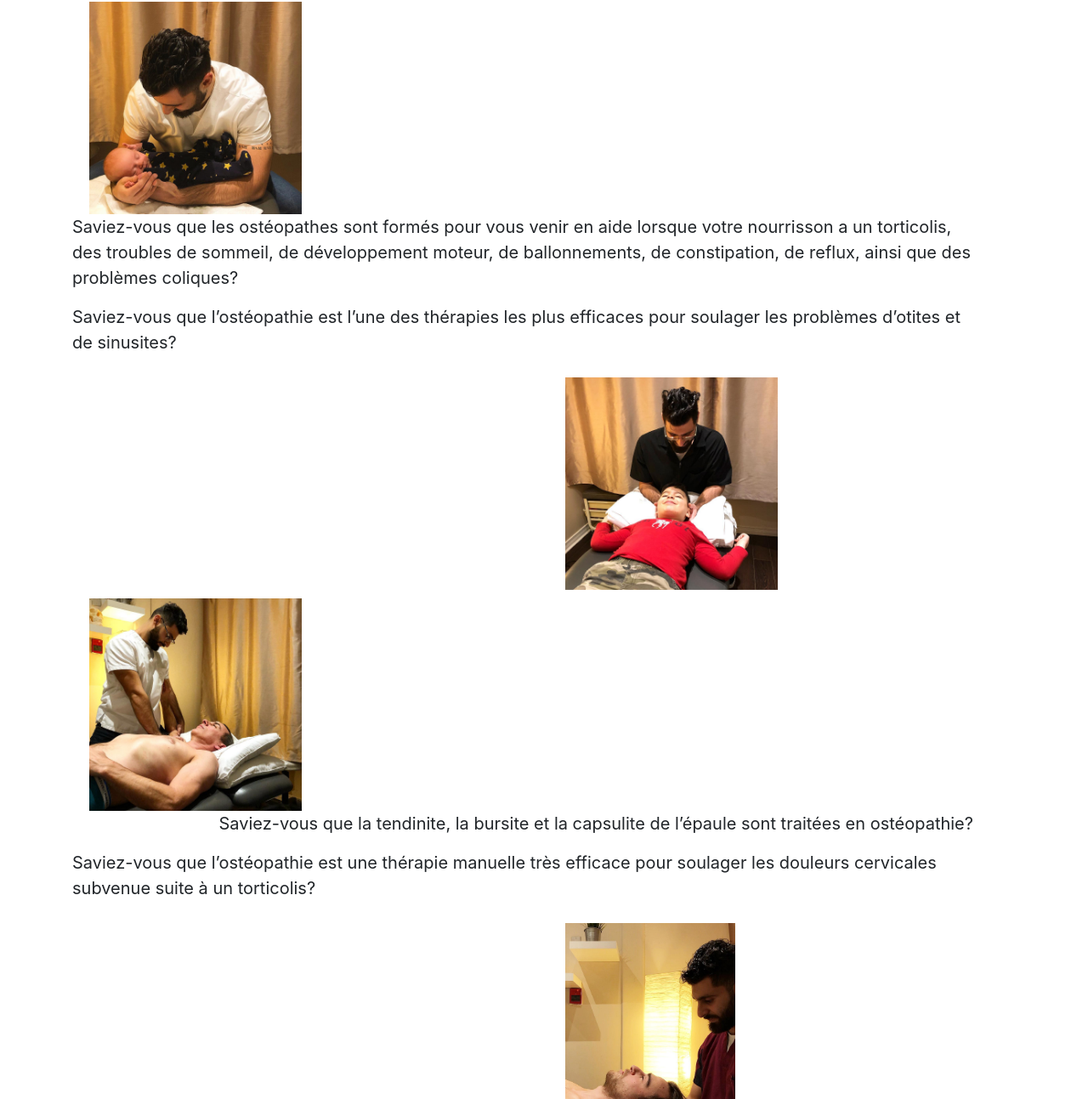
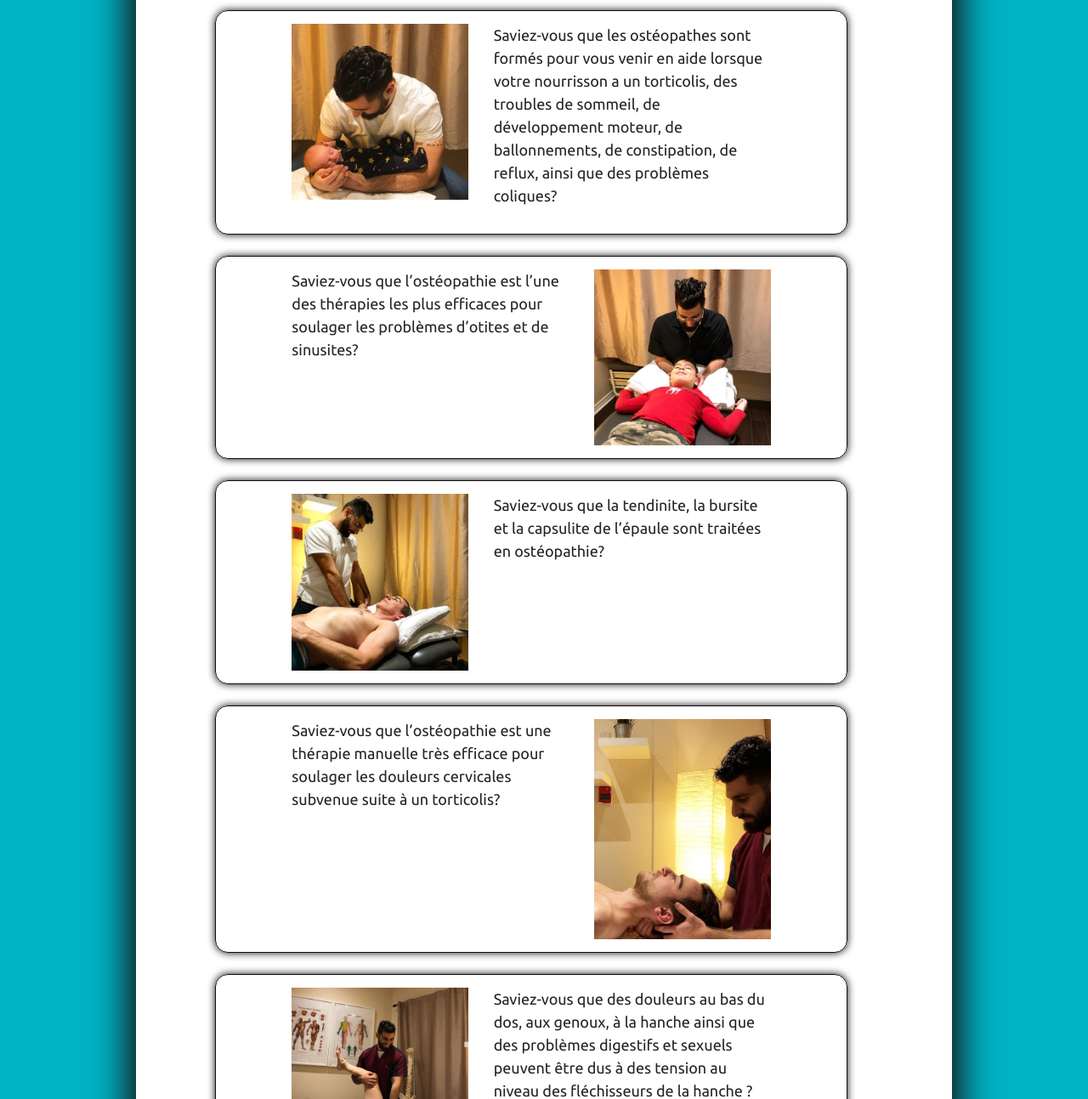
Before and after one commit to gabrielmercier96/patickProjet, a plain HTML site: page website/pageprinc.html in a window 1280 px wide. Shown: the part 263-1556 px from the top of the page at 85% size. Drawn offline with nearby package versions, Linux system fonts and the light colour scheme.

Commit message:
home page almost done

```diff
--- a/website/pageprinc.html
+++ b/website/pageprinc.html
@@ -1,52 +1,97 @@
 <html>
 <head>
-    <link rel="stylesheet" type="text/css" href="stylesheet.css">
     <link rel="stylesheet" href="https://stackpath.bootstrapcdn.com/bootstrap/4.3.1/css/bootstrap.min.css"
           integrity="sha384-ggOyR0iXCbMQv3Xipma34MD+dH/1fQ784/j6cY/iJTQUOhcWr7x9JvoRxT2MZw1T" crossorigin="anonymous">
+    <link rel="stylesheet" type="text/css"
+          href="http://fonts.googleapis.com/css?family=Ubuntu:regular,bold&subset=Latin">
+    <link rel="stylesheet" type="text/css" href="stylesheet.css">
+
 </head>
 <body>
 <div class="container">
+    <div class="baniere">
         <img id="image" src="logo.jpg"/>
+
         <div class="topnav">
             <a class="active" href="#home">Home</a>
             <a href="#news">News</a>
             <a href="#contact">Contact</a>
             <a href="#about">About</a>
         </div>
-    <div id="divright">
+    </div>
+    <div class="row home-row justify-content-center">
+        <div class="row inner-home-row justify-content-center">
+            <div class="col-lg-4">
                 <img src="baby.jpg">
-        <p>Saviez-vous que les ostéopathes sont formés pour vous venir en aide lorsque votre nourrisson a un torticolis,
-            des troubles de sommeil, de développement moteur, de ballonnements, de constipation, de reflux, ainsi que
+            </div>
+            <div class="col-lg-6 ">
+                <p>Saviez-vous que les ostéopathes sont formés pour vous venir en aide lorsque votre nourrisson a un
+                    torticolis,
+                    des troubles de sommeil, de développement moteur, de ballonnements, de constipation, de reflux,
+                    ainsi
+                    que
                     des problèmes coliques?</p>
-
             </div>
-    <div id="divgauche">
-        <p>Saviez-vous que l’ostéopathie est l’une des thérapies les plus efficaces pour soulager les problèmes d’otites
+        </div>
+    </div>
+    <div class="row home-row justify-content-center">
+        <div class="row inner-home-row justify-content-center">
+            <div class="col-lg-6 ">
+                <p>Saviez-vous que l’ostéopathie est l’une des thérapies les plus efficaces pour soulager les problèmes
+                    d’otites
                     et de sinusites? </p>
+            </div>
+            <div class="col-lg-4">
                 <img src="kid.jpg">
             </div>
-    <div id="divright">
+        </div>
+    </div>
+    <div class="row home-row justify-content-center">
+        <div class="row inner-home-row justify-content-center">
+            <div class="col-lg-4">
                 <img src="man.jpg">
-        <p>Saviez-vous que la tendinite, la bursite et la capsulite de l’épaule sont traitées en ostéopathie?</p>
-
             </div>
-    <div id="divgauche">
-
-        <p>Saviez-vous que l’ostéopathie est une thérapie manuelle très efficace pour soulager les douleurs cervicales
+            <div class="col-lg-6 ">
+                <p>Saviez-vous que la tendinite, la bursite et la capsulite de l’épaule sont traitées en
+                    ostéopathie?</p>
+            </div>
+        </div>
+    </div>
+    <div class="row home-row justify-content-center">
+        <div class="row inner-home-row justify-content-center">
+            <div class="col-lg-6 ">
+                <p>Saviez-vous que l’ostéopathie est une thérapie manuelle très efficace pour soulager les douleurs
+                    cervicales
                     subvenue suite à un torticolis? </p>
+            </div>
+            <div class="col-lg-4">
                 <img src="neck.jpg">
             </div>
-    <div id="divright">
+        </div>
+    </div>
+    <div class="row home-row justify-content-center">
+        <div class="row inner-home-row justify-content-center">
+            <div class="col-lg-4">
                 <img src="oldguy.jpg">
-        <p>Saviez-vous que des douleurs au bas du dos, aux genoux, à la hanche ainsi que des problèmes digestifs et
+            </div>
+            <div class="col-lg-6 ">
+                <p>Saviez-vous que des douleurs au bas du dos, aux genoux, à la hanche ainsi que des problèmes digestifs
+                    et
                     sexuels peuvent être dus à des tension au niveau des fléchisseurs de la hanche ?</p>
-
             </div>
-    <div id="divgauche">
-
-        <p>Saviez-vous que l’ostéopathie est l’une des thérapies manuelles les plus efficaces pour aider les sportifs à
-            récupérer et à mieux performer? </p>
+        </div>
+    </div>
+    <div class="row home-row justify-content-center">
+        <div class="row inner-home-row justify-content-center">
+            <div class="col-lg-6 ">
+                <p>Saviez-vous que l’ostéopathie est l’une des thérapies manuelles les plus efficaces pour aider les
+                    sportifs à
+                    récupérer et à mieux performer?</p>
+            </div>
+            <div class="col-lg-4">
                 <img src="tattoo.jpg">
+            </div>
+        </div>
     </div>
 </div>
 <script src="https://code.jquery.com/jquery-3.3.1.slim.min.js"
--- a/website/stylesheet.css
+++ b/website/stylesheet.css
@@ -1,17 +1,59 @@
+body {
+    font-family: Ubuntu, "times new roman", times, roman, serif;
+    background-color: #00B3C5;
+    font-size: large;
+}
+
 #image{
     height: 250px;
+    display: inline-block;
+    float: right;
+    margin-right: -30px;
+}
+
+.baniere{
     width: 100%;
+    background-color: #00B3C5;
+    height: 250px;
+    margin-left: -15px;
+
 }
 .topnav
 {
-    margin-top: -40px;
+    /*display: inline-block;*/
+    position: absolute;
+    top: 200px;
     font-size: 30;
+    margin-left: 10px;
+
 
 }
 .topnav a
 {
     text-decoration: none;
+    color: #89CBD8;
 }
+
+.home-row{
+    /*height: 350px;*/
+    margin-top: 25px;
+    width: 100%;
+
+
+}
+.home-row img{
+    width: 100%;
+
+
+}
+.inner-home-row{
+    width: 80%;
+    padding: 15px;
+    border: 1px solid #120C0D;
+    border-radius: 15px;
+    box-shadow: 0 0 10px 0px #120C0D;
+}
+/*
 #divright img
 {
     margin-top: 10px;
@@ -23,7 +65,7 @@
 
     font-size: 20;
     margin-right: 50px;
-  float: right;
+    float: right;
 
 }
 #divgauche img
@@ -38,5 +80,10 @@
     font-size: 20;
     margin-right: 50px;
     float:left;
+}*/
 
+.container{
+    max-width: 75%;
+    background-color: white;
+    box-shadow: 0 0 40px 10px #120C0D;
 }
```
Lines whose indentation alone changed are shown as unchanged.
